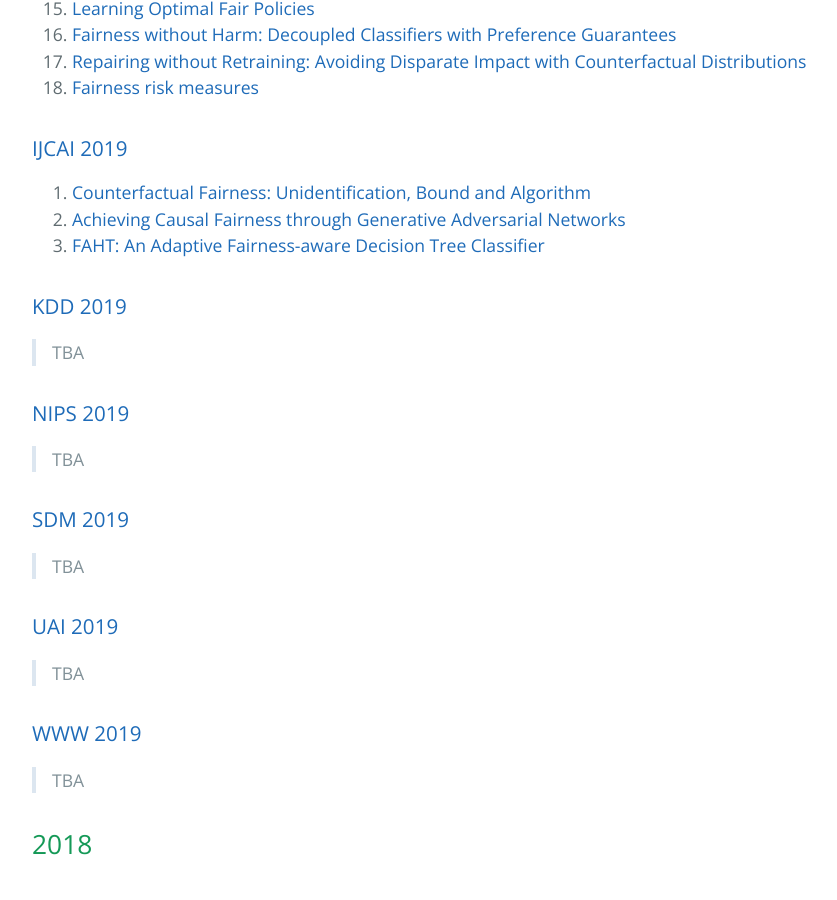
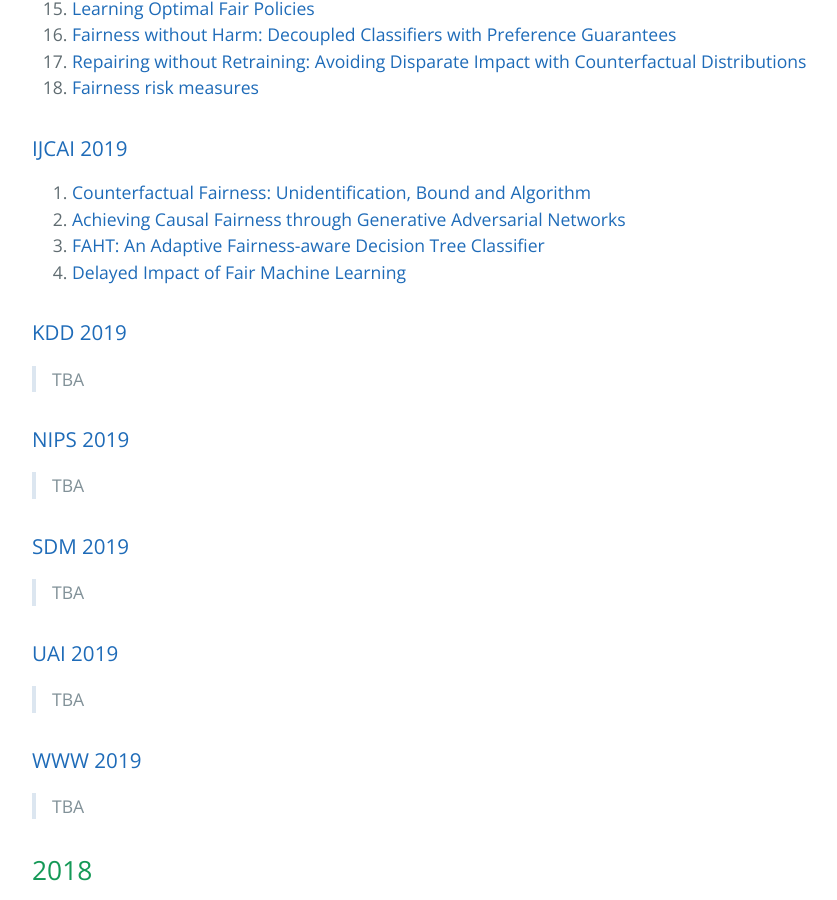
Before and after one commit to minakhan01/FairAI, a Jekyll site: the page built from conference.md, in a window 1280 px wide and 900 px high, scrolled down 3108 px. Shown: the whole window, without its empty margins (192-1029 px from the left). Built offline with Jekyll 4.4.1, drawn with Linux system fonts in a browser that asks for light colours; our own code applies the rules of GitHub Pages for plain Markdown files.

Commit message:
Add a missing paper for IJCAI 2019

```diff
--- a/conference.md
+++ b/conference.md
@@ -106,6 +106,7 @@ layout: default
 1. [Counterfactual Fairness: Unidentification, Bound and Algorithm](https://doi.org/10.24963/ijcai.2019/199)
 2. [Achieving Causal Fairness through Generative Adversarial Networks](https://doi.org/10.24963/ijcai.2019/201)
 3. [FAHT: An Adaptive Fairness-aware Decision Tree Classifier](https://doi.org/10.24963/ijcai.2019/205)
+4. [Delayed Impact of Fair Machine Learning](https://doi.org/10.24963/ijcai.2019/862)
 
 ### [KDD 2019](https://dblp.uni-trier.de/db/conf/kdd/kdd2019.html)
 
```
